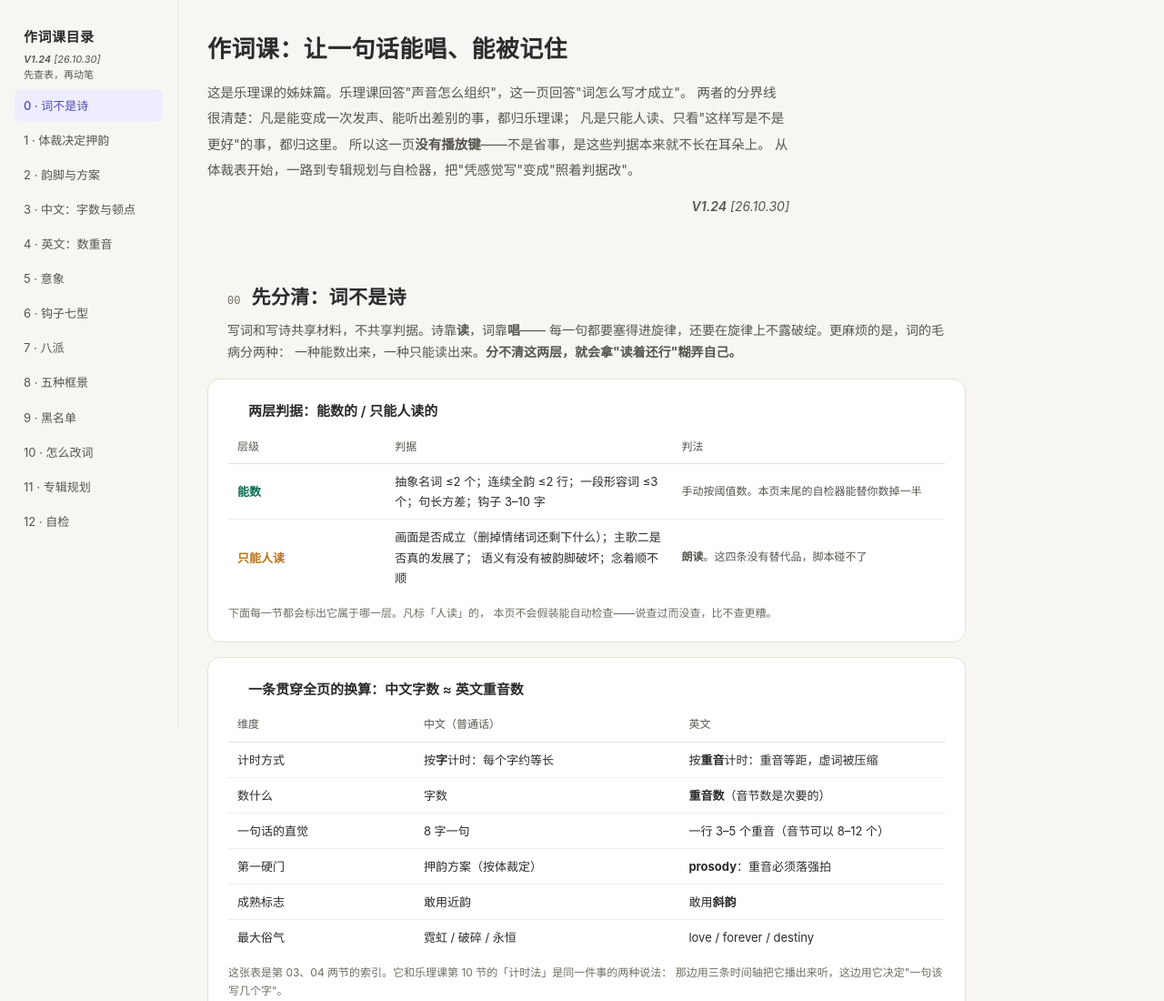
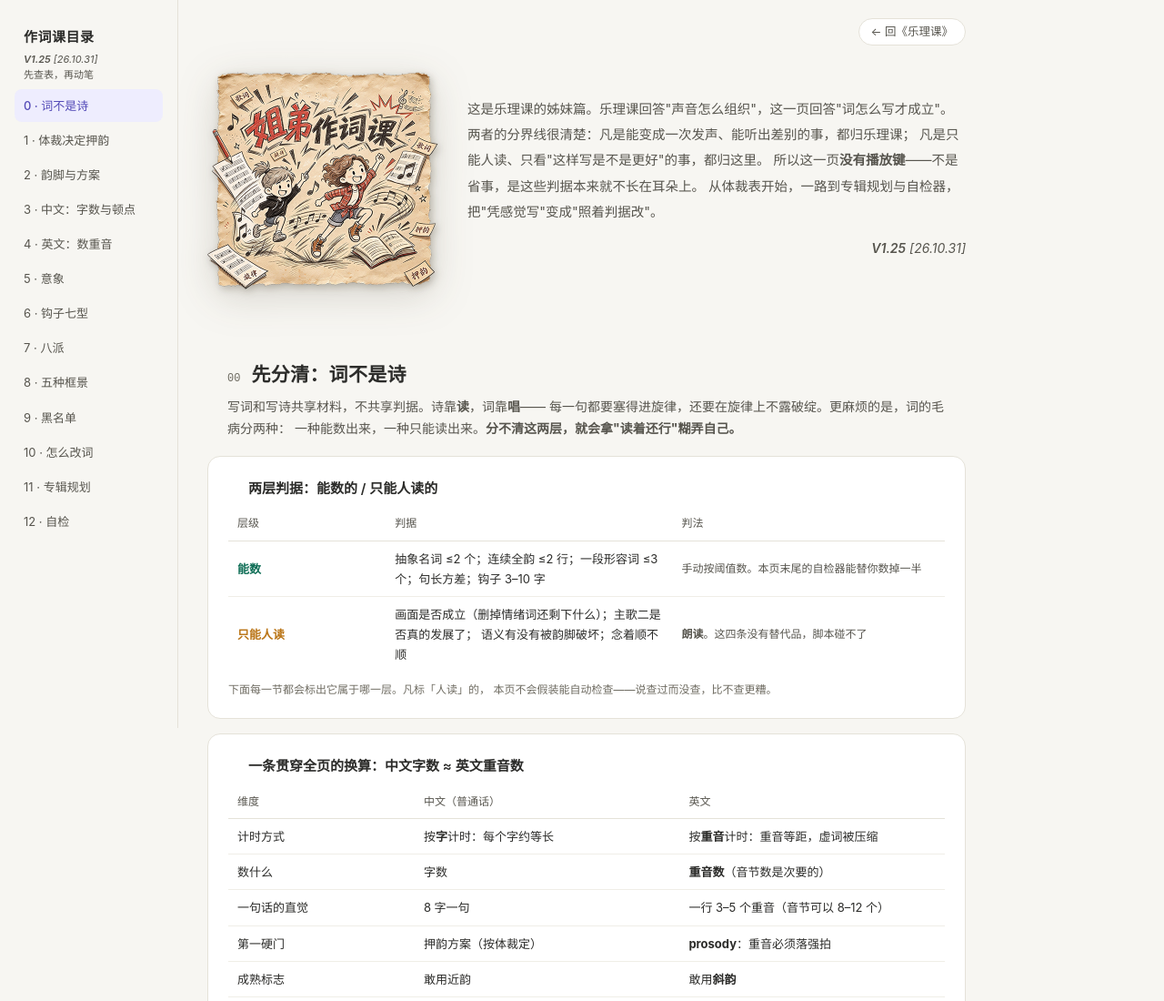
Before and after one commit to Tairraos/musictheory, a website: page lyric.html in a window 1280 px wide. Shown: the top 1100 px of the page at 91% size. Drawn offline with Linux system fonts and the light colour scheme.

Commit message:
V1.25：作词课页头换上插图，两页顶部加互链
- lyric.html 页头改成与乐理课同一套 .hero-grid：左插画（assets/images/hero-lyrics.png，
  标题画在图里）+ 右导语 + 右下版本号。删掉临时的「文字大标题」版式，两页页头从此由
  main.css 同一套规则管，改一处两页一起变；css/lyric.css 第 5 节的 .hero h1 规则随之作废。
- 新增 .pageswitch：两页在页面最顶上各放一条右对齐小药丸，互指对方
  （乐理课「去《作词课》→」/ 作词课「← 回《乐理课》」）。刻意不做成导航条——
  它不是本页章节，只是"这两门课是一对"的提示。
- 测试 49 → 50：新增 A6（互链必须在 .hero 之前、两页各指向对方、作词课用上了自己的插图
  且不再有 h1）；A1 补 hero-lyrics.png 的存在性校验。
- README 同步：资产清单、互链说明、测试项数。

```diff
--- a/css/lyric.css
+++ b/css/lyric.css
@@ -76,11 +76,9 @@
 .termnote b{color:#412402}
 
 /* ---------- 5. 页头 ----------
-   作词课没有插图，页头是纯文字标题。main.css 当年把 `.hero h1` 删掉了
-   （乐理课的标题画在羊皮纸插画里），这里补回一条，且只影响本页——
-   乐理课页面没有 h1，不会被波及。
-   版本号沿用 main.css 的右对齐，但要跟导语同宽（640），否则会飘到整页最右边，
-   看着像"另一个元素"。 */
-.hero h1{font-size:26px;font-weight:600;letter-spacing:.4px;margin-bottom:12px}
-.hero .intro{max-width:640px}
-.hero .hero-ver{max-width:640px}
+   作词课现在也有插图了（assets/images/hero-lyrics.png），页头结构与乐理课
+   完全一致：.hero-grid = 左插画 + 右导语 + 右下版本号，标题都画在图里。
+   所以这里不再需要 `.hero h1` 那条一次性规则（V1.25 删掉）——
+   两页的页头从此由 main.css 的同一套规则管，改一处两页一起变。
+   导语宽度交给 main.css 的 `.hero-grid .intro-wrap{max-width:560px}`，
+   这里不再另设 640，否则版本号的右对齐基线会比乐理课往外多飘 80px。 */
--- a/css/main.css
+++ b/css/main.css
@@ -396,3 +396,18 @@ svg text{font-family:-apple-system,BlinkMacSystemFont,"PingFang SC","Hiragino Sa
 .lyr-b.str{background:var(--purple);border-color:#3C3489;color:#fff;font-weight:600}
 .lyr-b.wk{background:#F4F2EC;border-color:#DDD9CD;color:var(--faint);font-size:11px;font-weight:400}
 .lyr-b.sq{background:#EFECE3;border-color:#DDD9CD;min-width:0}
+
+/* ---------- 19. 顶部互链（追加于 V1.25） ----------
+   两页在页面最顶上互指一条，让"乐理课 / 作词课是一对"这件事在首屏就说清楚。
+   做成右对齐的小药丸而不是横条：它不是本页的章节，抢戏就错了。
+   `.pageswitch + .hero` 把页头原来自带的 32px 上边距压到 18px ——
+   否则药丸下面会空出一大截，看着像两段互不相干的内容。 */
+.pageswitch{display:flex;justify-content:flex-end;padding-top:20px}
+.pageswitch + .hero{padding-top:18px}
+.pageswitch a{
+  display:inline-flex;align-items:center;gap:6px;text-decoration:none;
+  font-size:12.5px;line-height:1.4;color:var(--muted);
+  padding:5px 13px;border-radius:999px;background:#fff;border:1px solid var(--line);
+  transition:.15s;
+}
+.pageswitch a:hover{color:var(--purple);border-color:var(--purple);background:var(--purple-bg)}
--- a/js/app.js
+++ b/js/app.js
@@ -19,7 +19,7 @@ let state = { root: 0, mode: 'ionian' };
  *   - 日期同步改成当天，格式固定 YYYY.MM.DD 的简写（26.10.19 = 2026-10-19）
  * 它会自动写到：浏览器标签页标题 + 页面上所有带 data-ver 的位置。
  * HTML 里也留了静态副本做降级（万一 JS 没跑起来，仍能看到版本号）。 */
-const VERSION = { v: '1.24', date: '26.10.30' };
+const VERSION = { v: '1.25', date: '26.10.31' };
 
 /* applyVersion()：把 VERSION 注入到需要的位置。
  *   <title> 是 SEO 相关的，浏览器标签页里由 JS 改同样生效；
--- a/js/lyric-app.js
+++ b/js/lyric-app.js
@@ -28,7 +28,7 @@ function toast(m){
  *   js/app.js       → 乐理课
  *   js/lyric-app.js → 作词课
  * tests/bump-version.js 一次写两处，两页永远同版。 */
-const VERSION = { v: '1.24', date: '26.10.30' };
+const VERSION = { v: '1.25', date: '26.10.31' };
 
 function applyVersion(){
   const label = `V${VERSION.v} [${VERSION.date}]`;
--- a/lyric.html
+++ b/lyric.html
@@ -9,7 +9,7 @@
 <link rel="icon" href="assets/images/favicon.ico" sizes="any">
 <link rel="icon" href="assets/images/favicon.png" type="image/png">
 <link rel="apple-touch-icon" href="assets/images/favicon.png">
-<title>姐弟厨师团 --- 作词课 V1.24 [26.10.30]</title>
+<title>姐弟厨师团 --- 作词课 V1.25 [26.10.31]</title>
 <!-- 样式：主样式表与乐理课共用（设计令牌、版面、卡片、表格全部复用），
      lyric.css 只补作词课独有的三样：押韵方案网格、八派卡片、自检器 -->
 <link rel="stylesheet" href="css/main.css">
@@ -19,7 +19,7 @@
 
 <!-- 左侧导航：13 节，与下方 <section> 一一对应（≤1000px 变为顶部横滚条） -->
 <aside id="nav">
-  <div class="brand">作词课目录 <span class="ver" data-ver><b>V1.24</b> [26.10.30]</span><small>先查表，再动笔</small></div>
+  <div class="brand">作词课目录 <span class="ver" data-ver><b>V1.25</b> [26.10.31]</span><small>先查表，再动笔</small></div>
   <a href="#s-rule">0 · 词不是诗</a>
   <a href="#s-genre">1 · 体裁决定押韵</a>
   <a href="#s-rhyme">2 · 韵脚与方案</a>
@@ -37,16 +37,26 @@
 
 <div class="wrap">
 
+<!-- 顶部互链：与乐理课对称的一条，指回去。 -->
+<nav class="pageswitch"><a href="index.html">← 回《乐理课》</a></nav>
+
 <header class="hero">
-  <h1>作词课：让一句话能唱、能被记住</h1>
-  <p class="intro" style="color:var(--muted);font-size:14.5px;line-height:1.95;max-width:640px">
+  <!-- 页头：羊皮纸插画（assets/images/hero-lyrics.png，标题已画在图里）
+       ——与乐理课的 hero-art.png 同一套构图，两页并排看是一对。
+       标题在插图内，所以这里不再重复放 h1（与乐理课一致）。 -->
+  <div class="hero-grid">
+    <div class="art"><img src="assets/images/hero-lyrics.png" alt="姐弟二人边唱边跳的插图，画在羊皮纸上，标题写着「姐弟作词课」"></div>
+    <div class="intro-wrap">
+      <p class="intro">
         这是乐理课的姊妹篇。乐理课回答"声音怎么组织"，这一页回答"词怎么写才成立"。
         两者的分界线很清楚：凡是能变成一次发声、能听出差别的事，都归乐理课；
         凡是只能人读、只看"这样写是不是更好"的事，都归这里。
         所以这一页<b>没有播放键</b>——不是省事，是这些判据本来就不长在耳朵上。
         从体裁表开始，一路到专辑规划与自检器，把"凭感觉写"变成"照着判据改"。
       </p>
-  <p class="hero-ver ver" data-ver><b>V1.24</b> [26.10.30]</p>
+      <p class="hero-ver ver" data-ver><b>V1.25</b> [26.10.31]</p>
+    </div>
+  </div>
 </header>
 
 <!-- ==================== 00 · 词不是诗 ==================== -->
```
Also changed, not shown: index.html (+8 -3 lines), tests/run-tests.js (+32 -0 lines), README.md, assets/images/hero-lyrics.png (added). Lines whose indentation alone changed are shown as unchanged.
